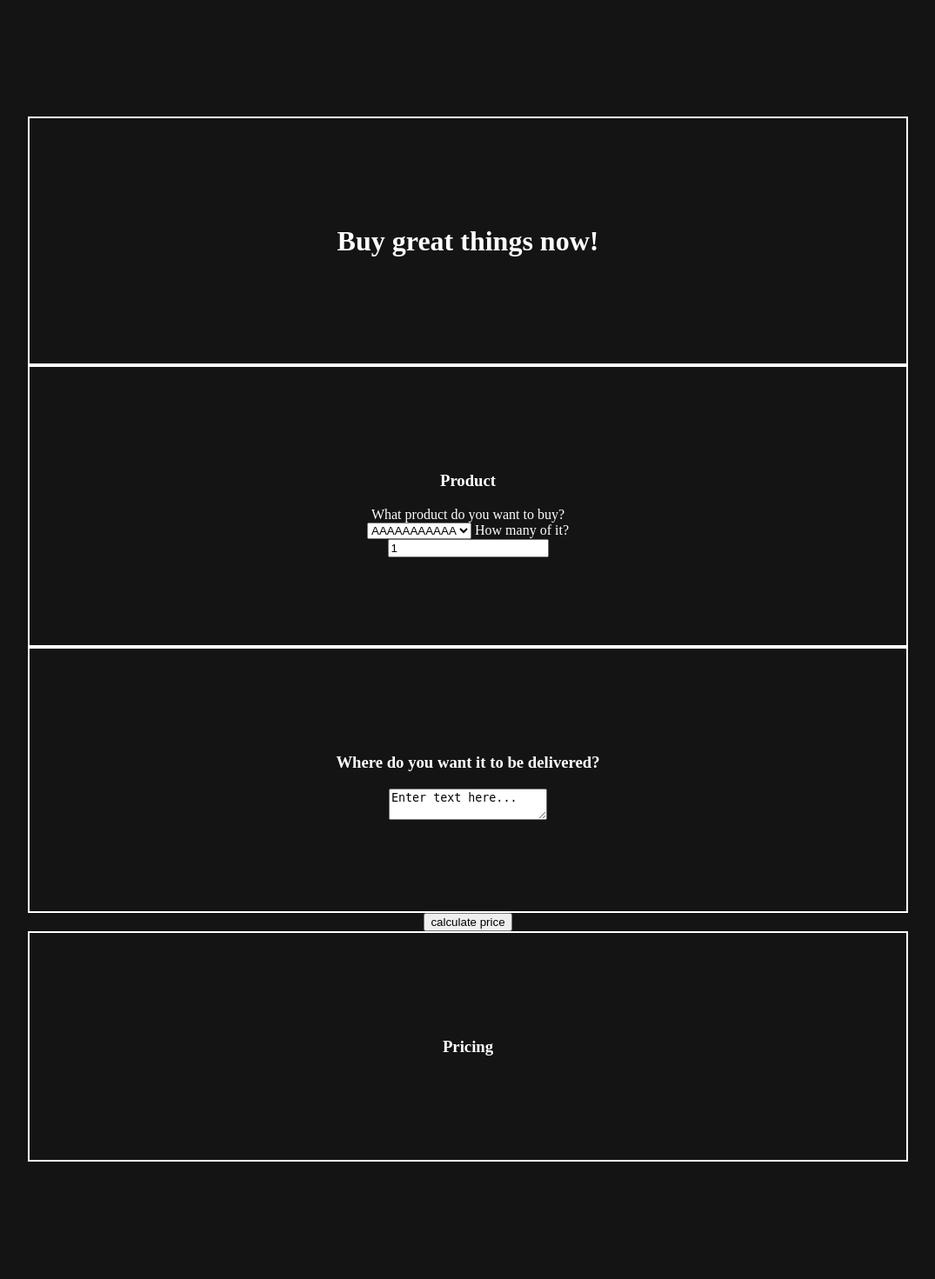
After one commit to PlexSheep/web-basic, a PHP site: page /buy.html in a window 1280 px wide. The commit adds this page. Shown: the whole page at 87% size, without its empty margins (102-1177 px from the left). Run offline with PHP 8.4, Linux system fonts and the light colour scheme.

Commit message:
added some buying form

```diff
--- /dev/null
+++ b/plain/buy.html
@@ -0,0 +1,51 @@
+<!doctype html>
+<html lang="en">
+    <head>
+        <meta charset="utf-8">
+        <meta name="viewport" content="width=device-width, initial-scale=1">
+        <title>most basic webapp</title>
+        <link rel="stylesheet" href="styles.css">
+    </head>
+    <body>
+        <script src="index.js"></script>
+        <div class="grid-container">
+            <form id="BuyForm">
+            <div class="grid-item-1">
+                <h1>Buy great things now!</h1>
+            </div>
+            <div class="grid-item-2">
+                <h3>Product</h3>
+                <label for="product">What product do you want to buy?</label><br>
+                <select name="product" id="product">
+                    <option>AAAAAAAAAAA</option>
+                    <option>cat</option>
+                    <option>sheep</option>
+                    <option>Twitter</option>
+                    <option>Hoovergadse</option>
+                </select>
+                <label for="productQuantity">How many of it?</label><br>
+                <input name="productQuantity" type="number" value=1>
+            </div>
+            <div class="grid-item-2">
+                <h3>Where do you want it to be delivered?</h3>
+                <textarea name="address" form="BuyForm">Enter text here...</textarea>
+            </div>
+            <input type="hidden" name="price" value=10>
+            <input type="button" name="calculate" Value="calculate price" onClick="readText(this.form)">
+            </form>
+            <div class="grid-item-2">
+                <h3>Pricing</h3>
+                <p id="finalPrice"></p>
+                <script>
+                    function readText (form) {
+                        let finalPrice = document.getElementById("finalPrice");
+                        price = parseInt(form.price.value) * parseInt(form.productQuantity.value);
+                        console.log(price);
+                        finalPrice.innerHTML = price + "€€€";
+                    }
+                </script>
+            </div>
+            </form>
+        </div>
+    </body>
+</html>
--- a/plain/index.html
+++ b/plain/index.html
@@ -30,6 +30,7 @@
                     <div><a href="art1.html">cursed article</a></div>
                     <div><a href="art1.html">cursed article</a></div>
                     <div><a href="art1.html">cursed article</a></div>
+                    <div><a href="buy.html">buy awesome stuff!</a></div>
                 </nav>
             </div>
             <div class="grid-item-3">
@@ -38,9 +39,9 @@
             <div class="grid-item-3">9</div>
         </div>
         <div class="form-popup" id="myForm">
-            <p id="not-old-enough" >Not old enough!</p>
+            <h1>Login</h1>
+            <p id="not-old-enough">Not old enough!</p>
             <form class="form-container">
-                <h1>Login</h1>
 
                 <label for="name"><b>Name:</b></label>
                 <input type="text" id="myForm-name" placeholder="Enter Name" name="name" required>
--- a/plain/styles.css
+++ b/plain/styles.css
@@ -80,7 +80,20 @@ nav a {
     border: 3px solid #f1f1f1;
     z-index: 9;
     width: 100%;
-    height: 100%;
+}
+
+.form-popup p {
+    background-color: red;
+    width: 20%;
+    padding: 8px;
+    margin: 12px;
+    border: 1px solid white;
+    font-size: 28px;
+}
+
+.form-popup h1 {
+    padding: 8px;
+    margin: 12px;
 }
 
 #not-old-enough {
@@ -134,3 +147,9 @@ nav a {
 .form-container .btn:hover, .open-button:hover {
     opacity: 1;
 }
+
+#BuyForm {
+    color: white;
+}
+#BuyForm {
+}
```
